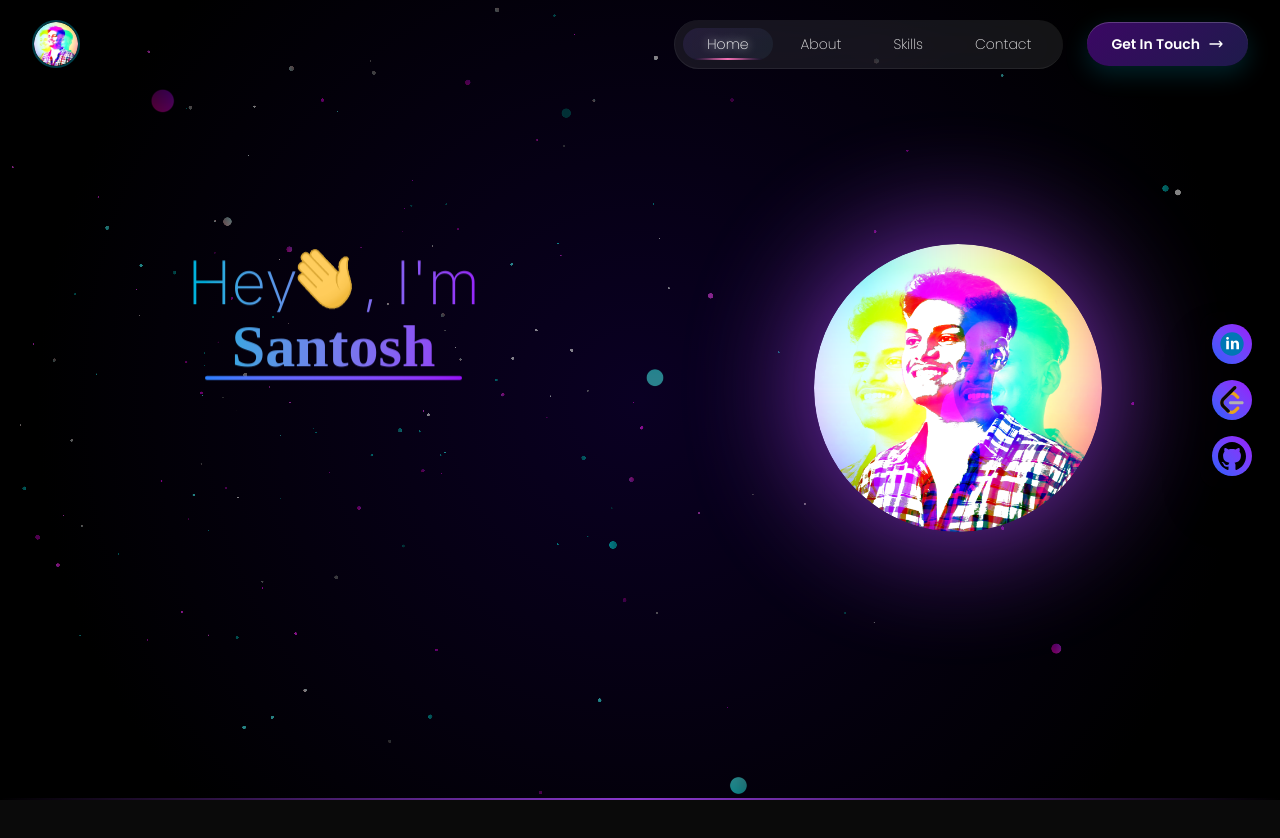
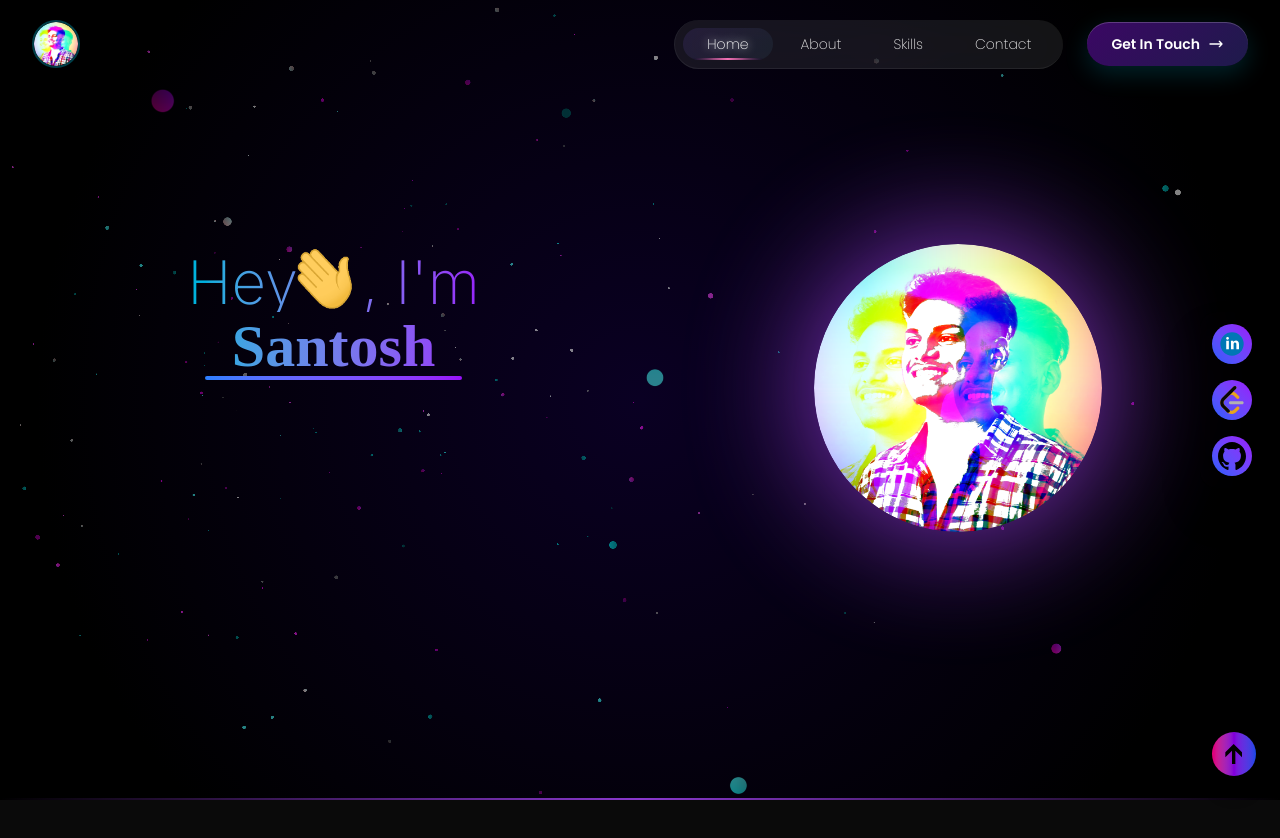
Before and after one commit to santoshDEV04/my-portfolio, a React (Vite) app: page / in a window 1280 px wide. Shown: the top 838 px of the page. Built offline with nearby package versions, Linux system fonts and the light colour scheme; a web font is replaced by a local one.

Commit message:
done changes in scrolling

```diff
--- a/src/App.jsx
+++ b/src/App.jsx
@@ -96,20 +96,20 @@ const App = () => {
             transition={{ duration: 0.5, delay: 0.2 }}
             className="relative z-0"
           >
+              {/* <SmoothScrollWrapper> */}
             <Navbar menuOpen={menuOpen} setMenuOpen={setMenuOpen} />
             <MobileMenu menuOpen={menuOpen} setMenuOpen={setMenuOpen} />
             <SocialSidebar/>
 
             {/* Main Content */}
             <main>
-              <SmoothScrollWrapper>
               <Home />
               <About />
               <Skills/>
               <Contact/>
               <FooterSection/>
-              </SmoothScrollWrapper>
             </main>
+            {/* </SmoothScrollWrapper> */}
           </motion.div>
         )}
       </AnimatePresence>
```
